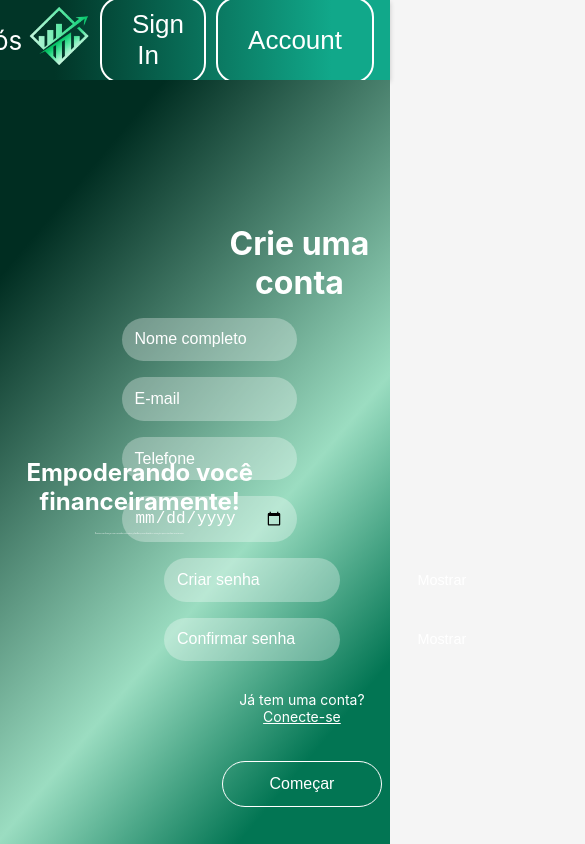
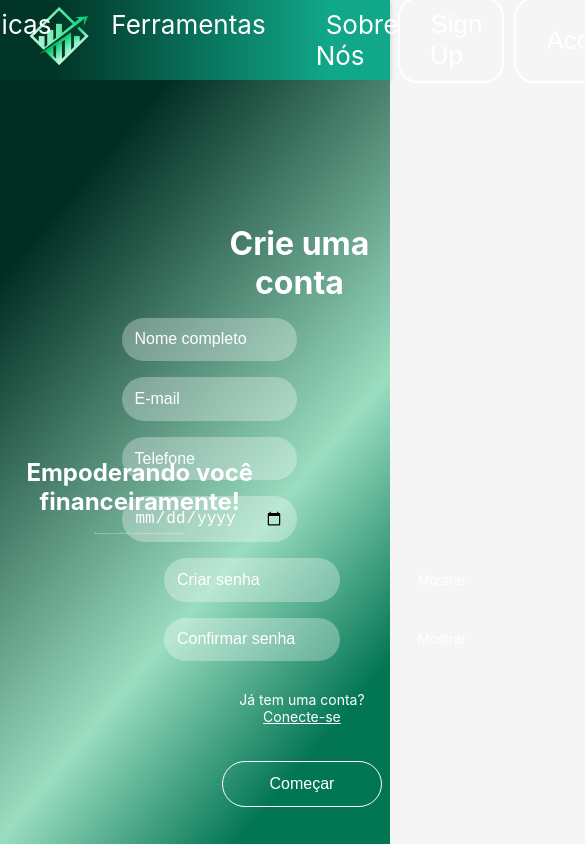
Before and after one commit to 2024-2-NCC2/Projeto5, a React (Create React App) app in the folder src/frontend/entrega 3 - crud/: page /Hero in a window 390 px wide. Shown: the top 844 px of the page, 585 px wide, since content can reach past the window. Built offline with nearby package versions, Linux system fonts and the light colour scheme.

Commit message:
atualização final (mais responsividade)

```diff
--- a/src/frontend/entrega 3 - crud/package.json
+++ b/src/frontend/entrega 3 - crud/package.json
@@ -10,6 +10,7 @@
     "@testing-library/user-event": "^13.5.0",
     "axios": "^1.7.7",
     "bcrypt": "^5.1.1",
+    "bootstrap": "^5.3.3",
     "jsonwebtoken": "^9.0.2",
     "jwt-decode": "^4.0.0",
     "react": "^18.3.1",
--- a/src/frontend/entrega 3 - crud/public/index.html
+++ b/src/frontend/entrega 3 - crud/public/index.html
@@ -24,7 +24,7 @@
       work correctly both with client-side routing and a non-root public URL.
       Learn how to configure a non-root public URL by running `npm run build`.
     -->
-    <title>React App</title>
+    <title>Finaq</title>
   </head>
   <body>
     <noscript>You need to enable JavaScript to run this app.</noscript>
--- a/src/frontend/entrega 3 - crud/src/components/Header.js
+++ b/src/frontend/entrega 3 - crud/src/components/Header.js
@@ -19,7 +19,7 @@
    flex: 1;
  `;
  const NavLinks = styled.ul`
-   margin-left: -800px;
+   margin-left: -300px;
    list-style: none;
    display: flex;
    justify-content: center;
@@ -48,6 +48,7 @@
    border-radius: 20px;
    transition: all 0.3s ease;
    font-size: 17px;
+
    &:hover {
      background-color: #fff;
      color: #004f42;
@@ -91,7 +92,7 @@
        </Nav>
        <ButtonContainer>
          <CustomButton>
-           <NavLink href="/Hero">Sign In</NavLink>
+           <NavLink href="/Hero">Sign Up</NavLink>
          </CustomButton>
          <CustomButton>
            <NavLink href={isAuthenticated ? "/user" : "/login"}>
--- a/src/frontend/entrega 3 - crud/src/components/Hero.js
+++ b/src/frontend/entrega 3 - crud/src/components/Hero.js
@@ -18,7 +18,7 @@ const HeroContainer = styled.section`
     margin-bottom: 2rem;
   `;
  const Heading = styled.h1`
-    font-size: 2.5rem;
+    font-size: 2rem;
     margin-bottom: 1rem;
     @media (max-width: 768px) {
       font-size: 2rem;
--- a/src/frontend/entrega 3 - crud/src/components/Login.js
+++ b/src/frontend/entrega 3 - crud/src/components/Login.js
@@ -54,7 +54,7 @@ const Login = () => {
     if (isLoading) return;
 
     setIsLoading(true);
-    setError(''); // Reseta erros anteriores
+    setError('');
 
     try {
       const response = await fetch('http://localhost:3001/login', {
@@ -104,7 +104,7 @@ const Login = () => {
           {isLoading ? 'Carregando...' : 'Entrar'}
         </Button>
         {error && <ErrorMessage>{error}</ErrorMessage>}
-        <Button type="button" onClick={() => navigate('/registrar')}>Criar conta</Button>
+        <Button type="button" onClick={() => navigate('/Hero')}>Criar conta</Button>
       </LoginForm>
     </LoginContainer>
   );
--- a/src/frontend/entrega 3 - crud/src/components/Objetivo.js
+++ b/src/frontend/entrega 3 - crud/src/components/Objetivo.js
@@ -45,7 +45,7 @@ const ImageContainer = styled.div`
   justify-content: center;
 
   img {
-    max-width: 900px;
+    max-width: 700px;
     height: auto;
     border-radius: 50px;
   }
--- a/src/frontend/entrega 3 - crud/src/components/Pilares.js
+++ b/src/frontend/entrega 3 - crud/src/components/Pilares.js
@@ -10,7 +10,7 @@ const ContainerExterno = styled.div`
   box-shadow: 0 4px 8px rgba(0, 0, 0, 0.1);
   margin: 40px auto;
   min-height: 700px;
-  max-width: 1700px;
+  max-width: 1320px;
   display: flex;
   flex-direction: column;
   align-items: center;
```
Also changed, not shown: 2 other files (tests, documents, lock files or other folders).
